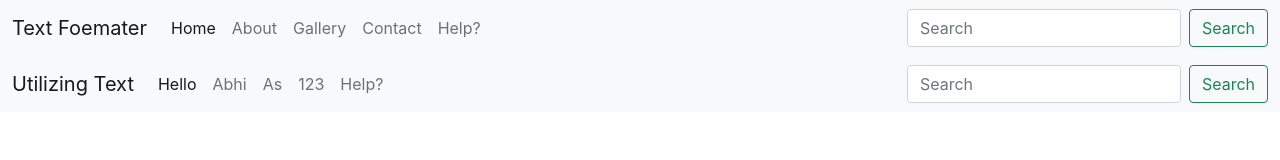
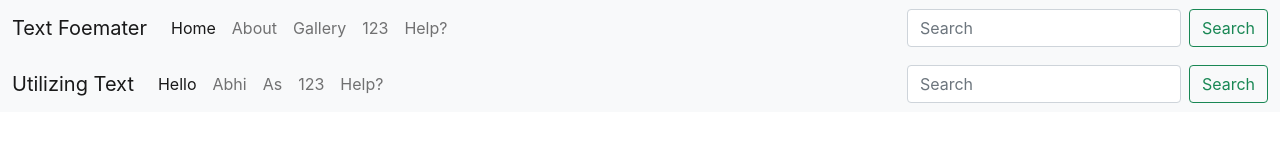
Before and after one commit to Abhisheksharma004/react-2024, a React (Create React App) app in the folder texteditor/: page / in a window 1280 px wide. Shown: the top 160 px of the page. Built offline with nearby package versions, Linux system fonts and the light colour scheme.

Commit message:
props type

```diff
--- a/texteditor/src/App.js
+++ b/texteditor/src/App.js
@@ -4,8 +4,8 @@ import Navbar from './components/Navbar';
 function App() {
   return (
     <>
-      <Navbar title="Text Foemater" home="Home" about="About" gallery="Gallery" contact="Contact"/>
-      <Navbar title="Utilizing Text" home="Hello" about="Abhi" gallery="As" contact="123"/>
+      <Navbar title="Text Foemater" home="Home" about="About" gallery="Gallery" contact={123}/>
+      <Navbar title="Utilizing Text" home="Hello" about="Abhi" gallery="As" contact={123}/>
     </>
   );
 }
```
Also changed, not shown: texteditor/src/components/Navbar.js (+8 -0 lines).
